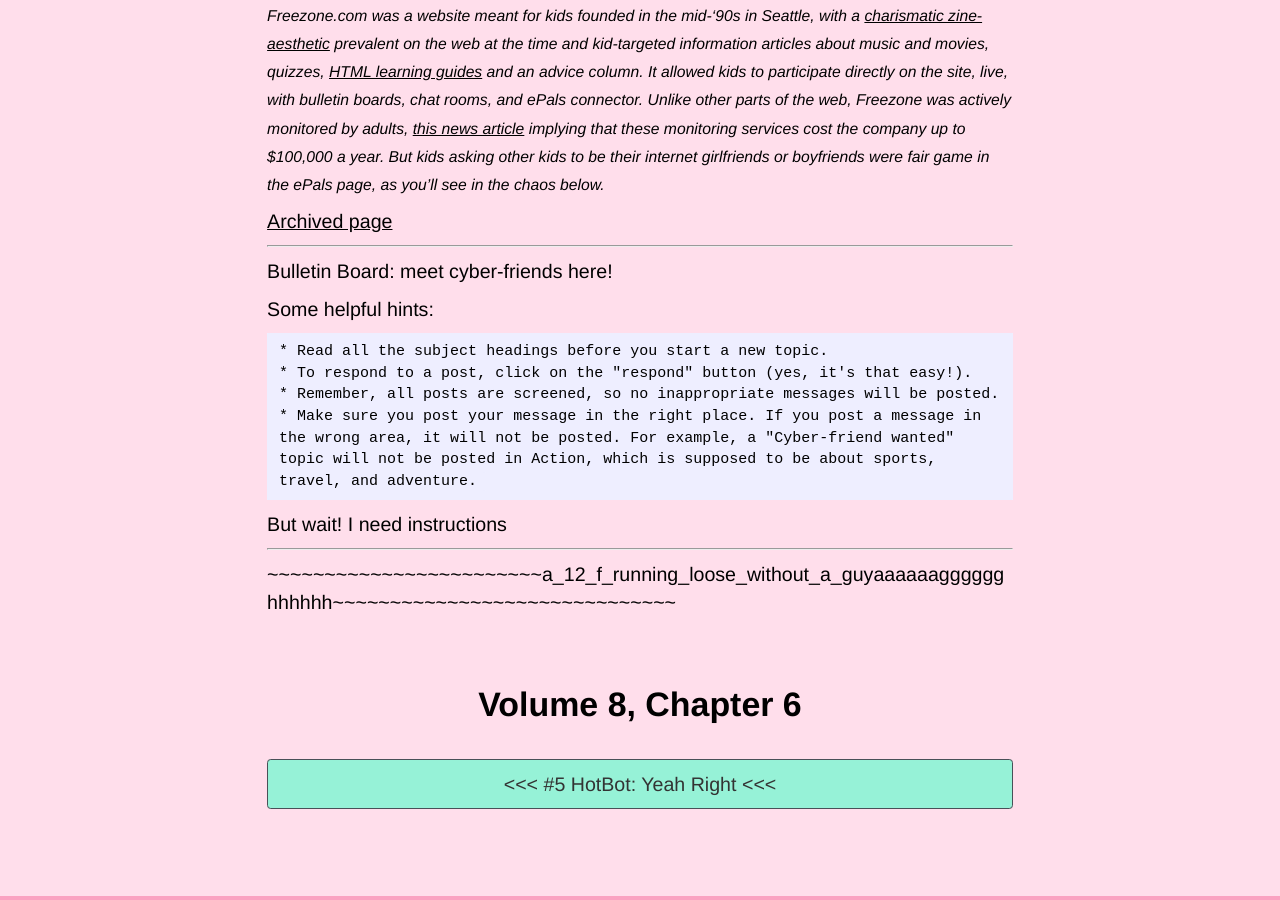
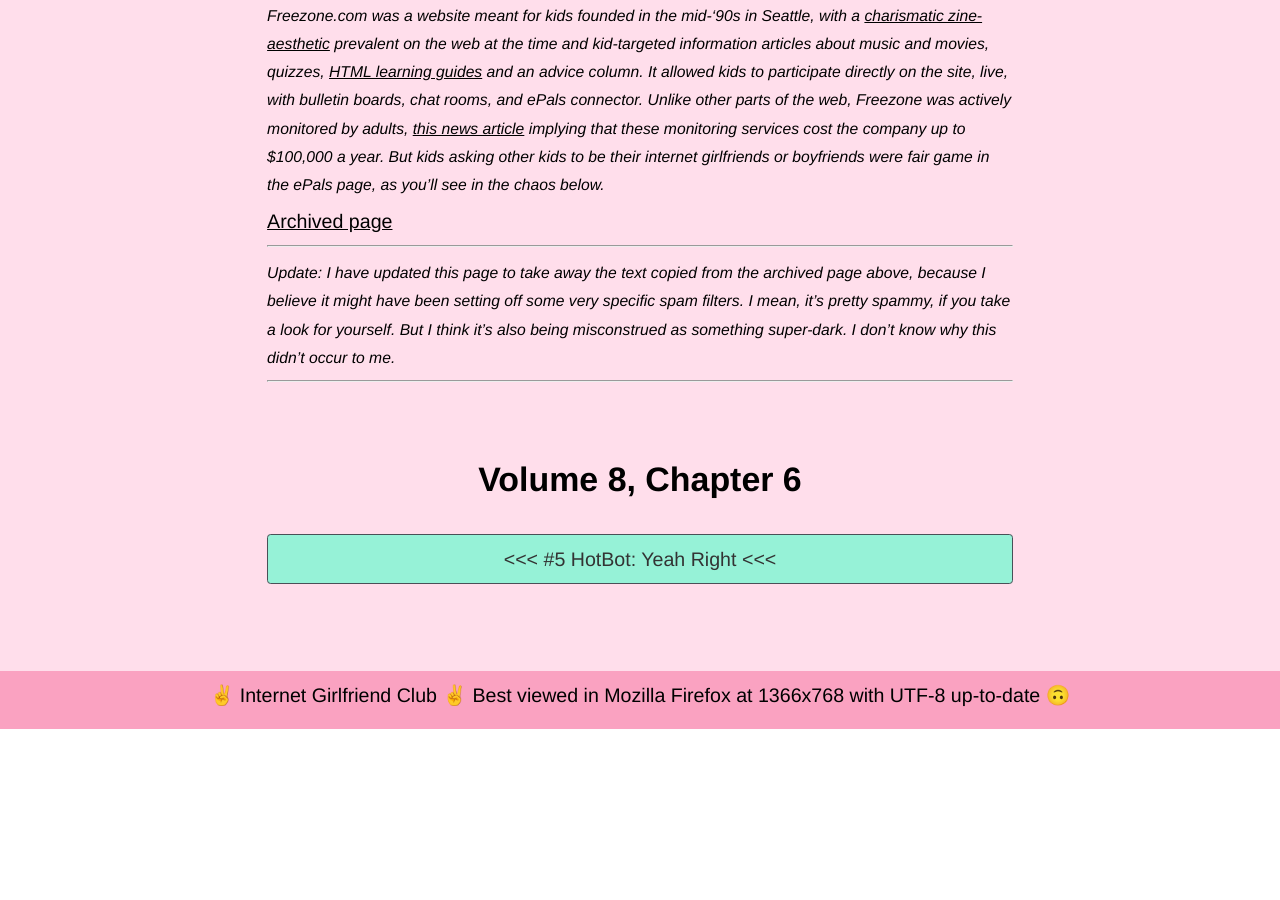
Before and after one commit to ablwr/internetgirlfriend_club, a Jekyll site: the page built from _volume8/6.html, in a window 1280 px wide and 900 px high, scrolled down 628 px. Built offline with Jekyll 4.4.1, drawn with Linux system fonts in a browser that asks for light colours; after the commit the page ends 1435 px from its top, so only the background shows below that.

Commit message:
Add note for Vol 8 post 6

```diff
--- a/_volume8/6.html
+++ b/_volume8/6.html
@@ -12,21 +12,6 @@
 
 <hr/>
 
-Bulletin Board: meet cyber-friends here!
-
-Some helpful hints:
-
-    * Read all the subject headings before you start a new topic.
-    * To respond to a post, click on the "respond" button (yes, it's that easy!).
-    * Remember, all posts are screened, so no inappropriate messages will be posted.
-    * Make sure you post your message in the right place. If you post a message in the wrong area, it will not be posted. For example, a "Cyber-friend wanted" topic will not be posted in Action, which is supposed to be about sports, travel, and adventure.
-
-But wait! I need instructions
+*Update: I have updated this page to take away the text copied from the archived page above, because I believe it might have been setting off some very specific spam filters. I mean, it's pretty spammy, if you take a look for yourself. But I think it's also being misconstrued as something super-dark. I don't know why this didn't occur to me.*
 
 <hr/>
-
-<div style="word-break: initial;word-wrap: break-word;">
-
-~~~~~~~~~~~~~~~~~~~~~~~~a_12_f_running_loose_without_a_guyaaaaaagggggghhhhhh~~~~~~~~~~~~~~~~~~~~~~~~~~~~~~
-
-</div>
```
